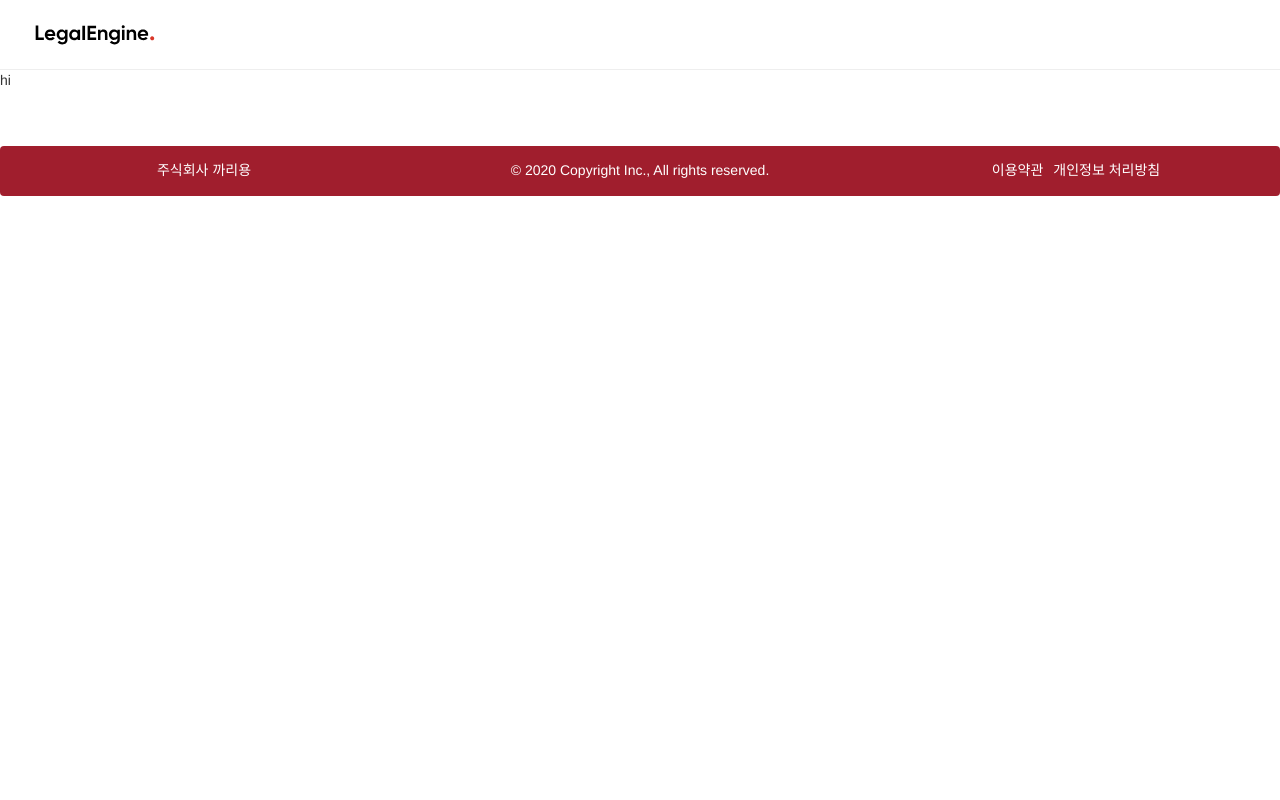
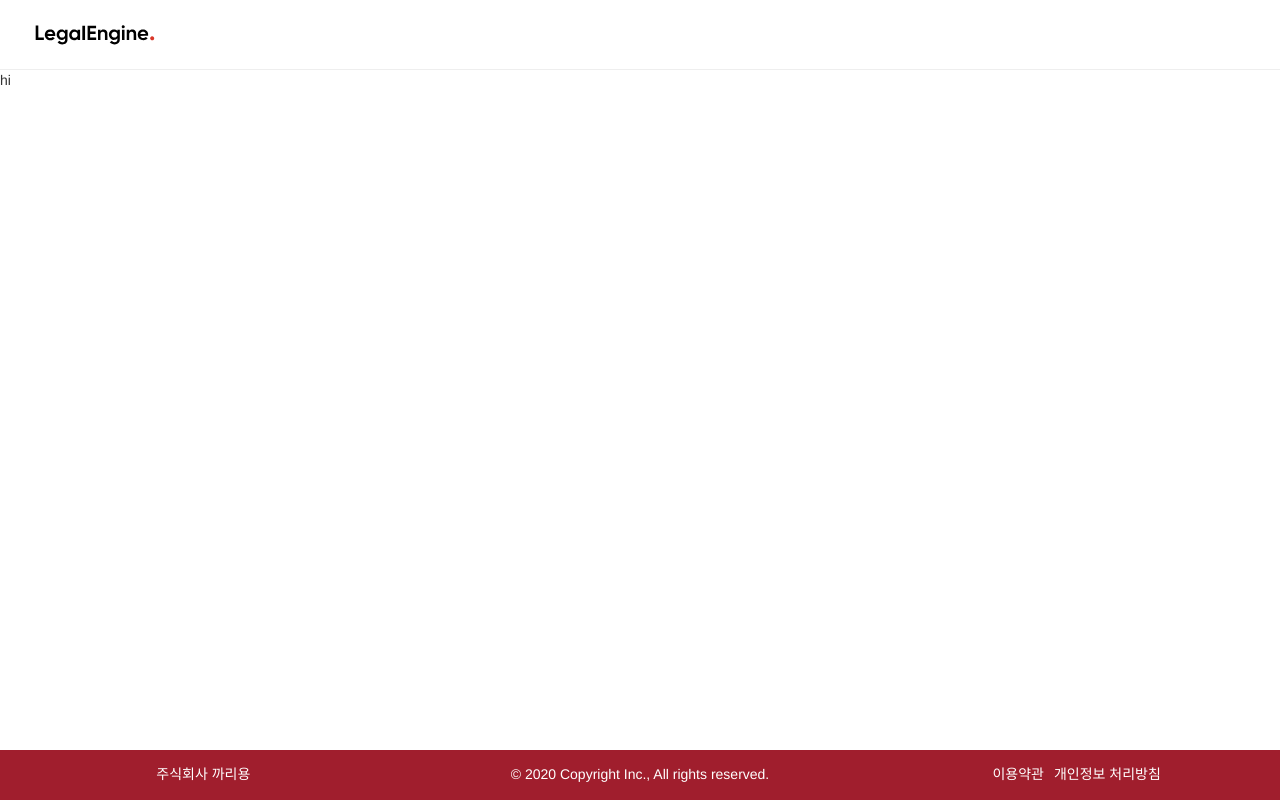
Before and after one commit to tosky1125/legalengine, a React (Create React App) app in the folder client/: page /law/1 in a window 1280 px wide. Built offline with nearby package versions, Linux system fonts and the light colour scheme; no server answers; a web font is replaced by a local one.

Commit message:
But Here i am again....

```diff
--- a/client/src/components/Footer.js
+++ b/client/src/components/Footer.js
@@ -6,7 +6,7 @@ import './Footer.css';
 const Footer = () => {
   return (
     <div className='footer'>
-      <div className='footer-copyright text-center navbar navbar-sticky-bottom'>
+      <div className='footer-copyright text-center navbar navbar-fixed-bottom'>
         <Container fluid='md'>
         <Row>
         <Col md={1} />
```
